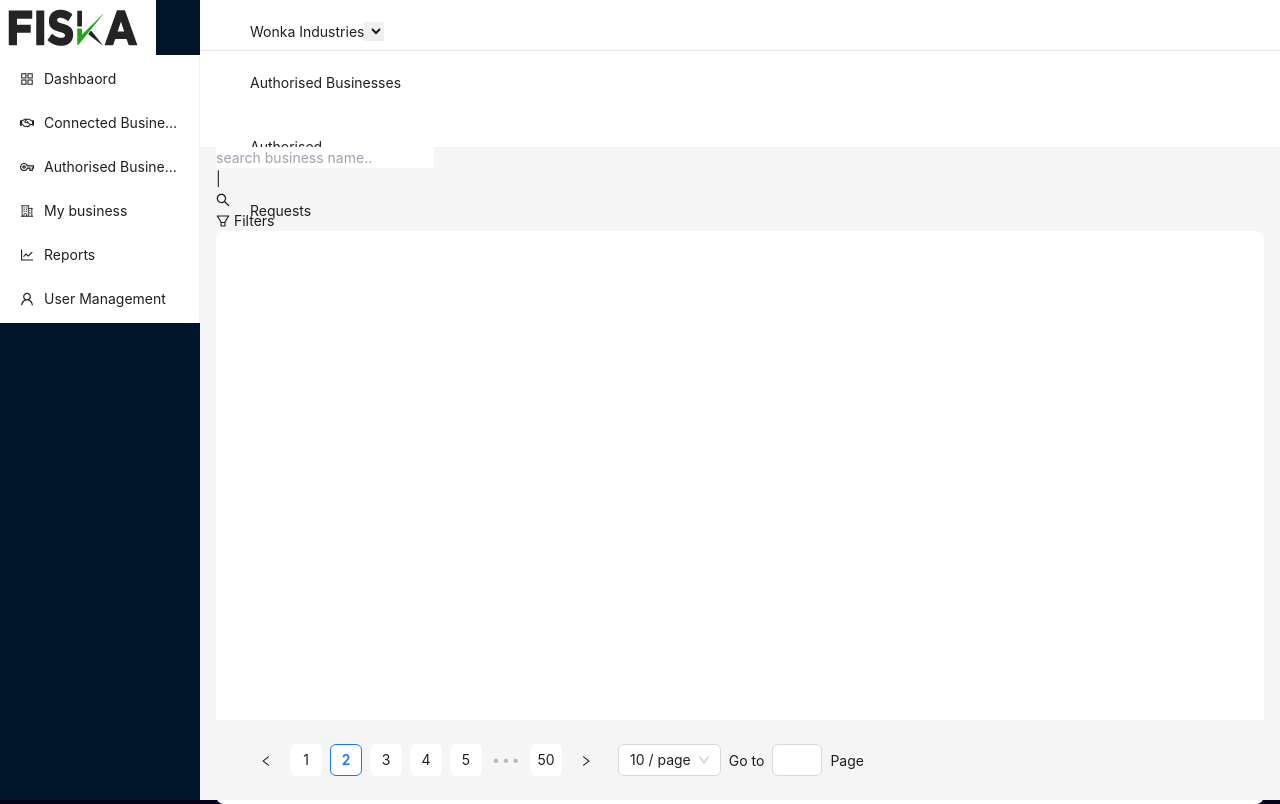
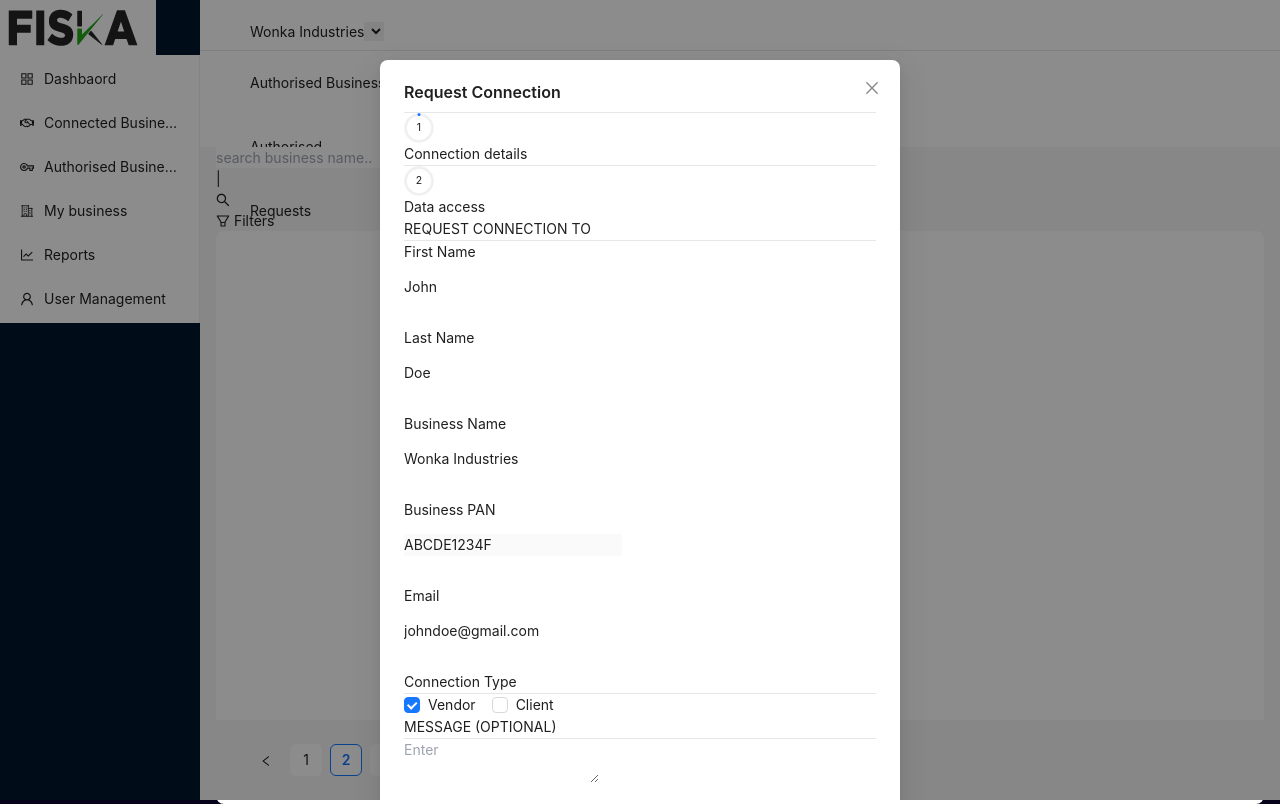
Before and after one commit to Girishmasade/fiska_admin_pannel, a React (Vite) app: page /RequestConnection in a window 1280 px wide. Built offline with nearby package versions, Linux system fonts and the light colour scheme.

Commit message:
connection request page setup successfully

```diff
--- a/src/components/PageRoutes/PageRoutes.jsx
+++ b/src/components/PageRoutes/PageRoutes.jsx
@@ -1,12 +1,13 @@
 import React from 'react'
 import { Route, Routes } from 'react-router-dom'
 import Head from '../../pages/Head'
-import UserDetails from '../../pages/UserDetails'
+import RequestConnection from '../../pages/RequestConnection'
 
 function PageRoutes() {
   return (
     <Routes>
       <Route path='/authorised' element={<Head/>}/>
+      <Route path='/RequestConnection' element={<RequestConnection/>}/>
     </Routes>
   )
 }
--- a/src/pages/Head.jsx
+++ b/src/pages/Head.jsx
@@ -56,7 +56,7 @@
     key: 'operation',
     fixed: 'right',
     width: 100,
-    render: (record) => <a href='#' onClick={() => handleview(record)}>view</a>,
+    render: (record) => <a href='#' onClick={() => handleview(record)} className='text-blue-500'>view</a>,
   },
 ];
 
--- /dev/null
+++ b/src/pages/RequestConnection.jsx
@@ -0,0 +1,162 @@
+import React, { useState } from "react";
+import { Button, Modal, Progress, Form, Checkbox } from "antd";
+
+const RequestConnection = () => {
+  const [isOpen, setIsOpen] = useState(true)
+  const [progress, setprogress] = useState(1);
+  const [form] = Form.useForm();
+
+  const handleCancel = () => {
+    setIsOpen(!isOpen)
+    setprogress(progress);
+    form.resetFields();
+  };
+
+  const handleNext = () => {
+    form.validateFields().then((values) => {
+      setprogress(100);
+      console.log("Form Data: ", values);
+    });
+  };
+
+  const strokeColor = {
+    "0%": "#808080",
+  };
+
+  const onChange = (checkedValues) => {
+    console.log("checked = ", checkedValues);
+  };
+  const plainOptions = ["Vendor", "Client"];
+  return (
+    <>
+      <Modal
+        title="Request Connection"
+        style={{
+          top: 60,
+        }}
+        open={isOpen}
+        onCancel={handleCancel}
+        onClose={handleCancel}
+        footer={[
+          <Button key="cancel" onClick={handleCancel}>
+            Cancel
+          </Button>,
+          <Button
+            key="next"
+            type="primary"
+            onClick={handleNext}
+            disabled={progress === 100}
+          >
+            Next
+          </Button>,
+        ]}
+      >
+        <hr />
+        <div className="flex items-center pt-4 gap-2">
+          <Progress
+            percent={progress}
+            type="circle"
+            size={30}
+            format={Number}
+            values='50'
+          />
+          <p className="text-sm">Connection details</p>
+          <hr className="w-10 border-1" />
+          <Progress
+            percent={2}
+            strokeColor={strokeColor}
+            type="circle"
+            size={30}
+            format={Number}
+          />
+          <p className="text-sm text-gray-500">Data access</p>
+        </div>
+
+        <h2 className="pt-5">REQUEST CONNECTION TO</h2>
+        <hr />
+        <div className="mt-4">
+          <Form
+            form={form}
+            layout="vertical"
+            className="flex gap-1 flex-wrap"
+          >
+            <Form.Item
+              label={<span className="text-xs">First Name</span>}
+              name="name"
+            >
+              <input
+                type="text"
+                className="border w-[200px] p-1"
+                defaultValue="John"
+              />
+            </Form.Item>
+            <Form.Item
+              label={<span className="text-xs">Last Name</span>}
+              name="lastname"
+              className="pl-3"
+            >
+              <input
+                type="text"
+                className="border w-[200px] p-1"
+                defaultValue="Doe"
+              />
+            </Form.Item>
+
+            <Form.Item
+              label={<span className="text-xs">Business Name</span>}
+              name="businessname"
+            >
+              <input
+                type="text"
+                className="border p-1 w-[450px]"
+                defaultValue="Wonka Industries"
+              />
+            </Form.Item>
+
+            <Form.Item
+              label={<span className="text-xs">Business PAN</span>}
+              name="businesspan"
+            >
+              <input
+                type="text"
+                className="border p-1 w-[200px]"
+                defaultValue="ABCDE1234F"
+                disabled
+              />
+            </Form.Item>
+
+            <Form.Item
+              label="Email"
+              name={<span className="text-xs">Email</span>}
+              className="pl-3"
+            >
+              <input
+                type="email"
+                className="border p-1 w-[200px]"
+                defaultValue="johndoe@gmail.com"
+              />
+            </Form.Item>
+          </Form>
+        </div>
+
+        <h2>Connection Type</h2>
+        <hr />
+        <div className="pt-3">
+          <Checkbox.Group
+            options={plainOptions}
+            defaultValue={["Vendor"]}
+            onChange={onChange}
+           className="accent-green-500"
+          />
+        </div>
+
+        <h2 className="pt-4">MESSAGE (OPTIONAL)</h2>
+        <hr />
+       <div className="pt-2">
+        <textarea name="textarea" placeholder="Enter" className="w-[450px] p-2 border"/>
+       </div>
+      </Modal>
+    </>
+  );
+};
+export default RequestConnection;
--- a/src/pages/UserDetails.jsx
+++ b/src/pages/UserDetails.jsx
@@ -116,7 +116,7 @@
               </div>
             </div>
             <div className="pt-5 text-end text-sm">
-            <a href="#" className="text-blue-500">
+            <a href="/RequestConnection" className="text-blue-500">
               Request connection
             </a>
           </div>
```
